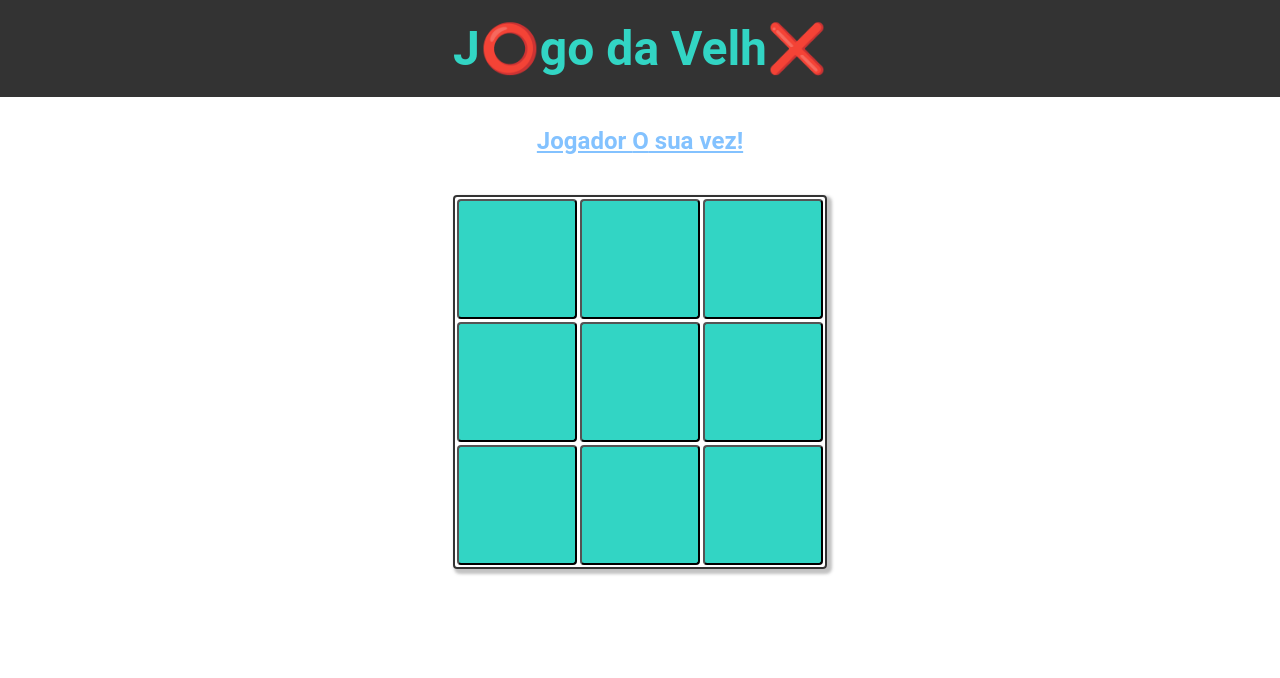
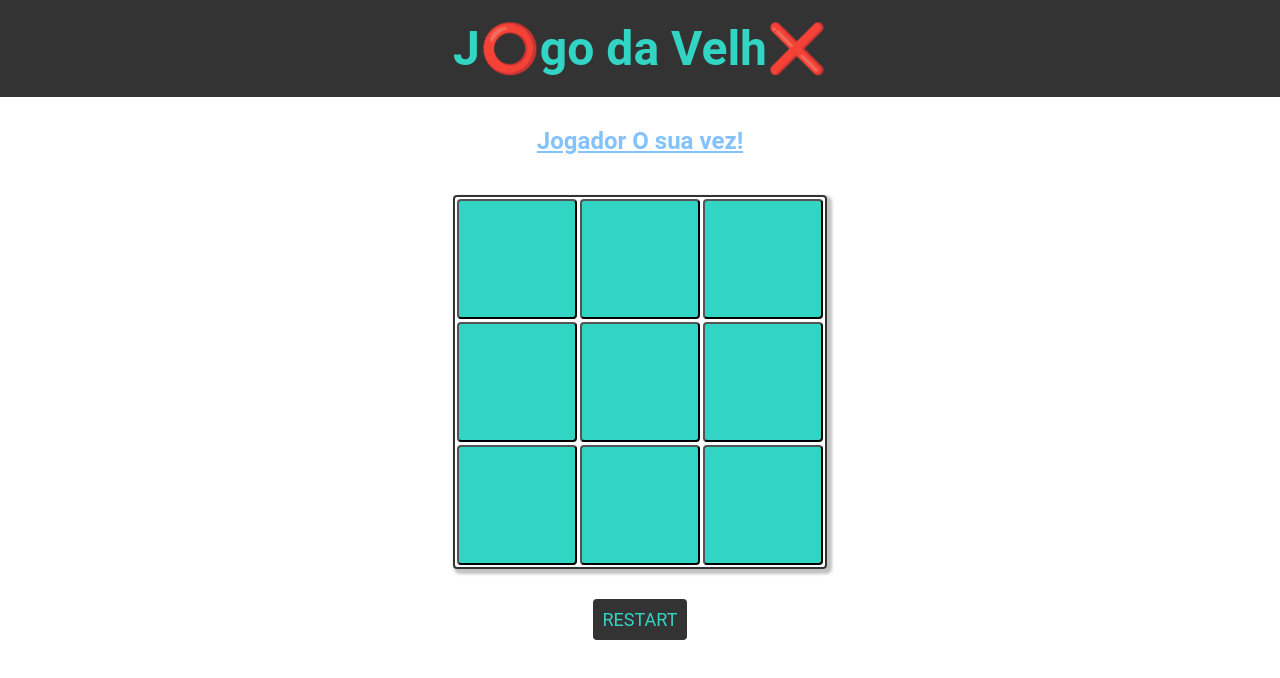
Before and after one commit to flborrelli/tic-tac-toe-ts, a React (Create React App) app: page / in a window 1280 px wide. Shown: the top 678 px of the page. Built offline with nearby package versions, Linux system fonts and the light colour scheme.

Commit message:
BReset component with props working well

```diff
--- a/src/Components/Board/Board.tsx
+++ b/src/Components/Board/Board.tsx
@@ -1,20 +1,21 @@
 import React, { useState, useEffect } from "react";
 import "./Board.css";
+import Reset from "../Reset/Reset";
 
 const Board: React.FC = () => {
-
   //tipando variável como array de strings
-  const emptyBoard: Array<string> = Array(9).fill("");
+  const emptyBoard: string[] = Array(9).fill("");
   //tipando estado board como array de strings
   const [board, setBoard] = useState<Array<string>>(emptyBoard);
   //tipando estado currentPlayer como string
-  const [currentPlayer, setCurrentPlayer] = useState<string>('O');
+  const [currentPlayer, setCurrentPlayer] = useState<string>("O");
   //tipando estado currentPlayer como string
-  const [winner, setWinner] = useState<string>('');
+  const [winner, setWinner] = useState<string | null>(null);
 
   useEffect(checkWinner, [board]);
 
-  function handleBoardClick(index: number){
+  function handleBoardClick(index: number) {
+    //Check if the game finished
     if (winner) {
       console.log("Jogo finalizado!");
       return null;
@@ -23,13 +24,15 @@ const Board: React.FC = () => {
     if (board[index] !== "") {
       return null;
     }
-    setBoard(board.map((element, elementIndex) => elementIndex === index ? currentPlayer : element));
+    setBoard(
+      board.map((element, elementIndex) =>
+        elementIndex === index ? currentPlayer : element
+      )
+    );
     setCurrentPlayer(currentPlayer === "X" ? "O" : "X");
   }
 
-
-  function checkWinner(){
-
+  function checkWinner() {
     const winningPossibilities: string[][] = [
       [board[0], board[1], board[2]],
       [board[3], board[4], board[5]],
@@ -59,8 +62,8 @@ const Board: React.FC = () => {
   }
 
   function checkDraw() {
-    if (board.every((element) => element !== "") && winner === '') {
-      console.log('E');
+    if (board.every((element) => element !== "") && winner === null) {
+      console.log("E");
       setWinner("E");
     }
   }
@@ -69,16 +72,58 @@ const Board: React.FC = () => {
 
   return (
     <>
-    {winner ?  <div className={`jogador-da-vez ${currentPlayer}`}>Jogo Finalizado</div> : <div className={`jogador-da-vez ${currentPlayer}`}>Jogador {currentPlayer} sua vez!</div>}
-    <div className="container">
-      <div className="game">
-        <div className="board-grid">
-          {board.map((element, index) => <button className={`btn ${element}`} key={index} onClick={() => handleBoardClick(index)}>{element}</button>)}
+      {winner ? (
+        <div className={`jogador-da-vez ${currentPlayer}`}>Jogo Finalizado</div>
+      ) : (
+        <div className={`jogador-da-vez ${currentPlayer}`}>
+          Jogador {currentPlayer} sua vez!
+        </div>
+      )}
+      <div className="container">
+        <div className="game">
+          <div className="board-grid">
+            {board.map((element, index) => (
+              <button
+                className={`btn ${element}`}
+                key={index}
+                onClick={() => handleBoardClick(index)}
+              >
+                {element}
+              </button>
+            ))}
+          </div>
+        </div>
+
+        <div className="btns-container">
+          <Reset
+            emptyBoard={emptyBoard}
+            setCurrentPlayer={setCurrentPlayer}
+            setBoard={setBoard}
+            setWinner={setWinner}
+          />
+          {winner && (
+            <footer>
+              {winner === "E" ? (
+                <h2 className={winner}>
+                  Empate{" "}
+                  <span role="img" aria-label="worried-face">
+                    😟
+                  </span>
+                </h2>
+              ) : (
+                <h2 className={winner}>
+                  {winner} venceu{" "}
+                  <span role="img" aria-label="throphy">
+                    🏆
+                  </span>
+                </h2>
+              )}
+            </footer>
+          )}
         </div>
       </div>
-    </div>
     </>
   );
-}
+};
 
 export default Board;
--- /dev/null
+++ b/src/Components/Reset/Reset.css
@@ -0,0 +1,13 @@
+.reset-container {
+  text-align: center;
+}
+
+.reset-container button {
+  margin-top: 30px;
+  padding: 10px;
+  color: rgb(50,213,196);
+  background: #333;
+  border-radius: 4px;
+  border: none;
+  text-transform: uppercase;
+}
--- /dev/null
+++ b/src/Components/Reset/Reset.tsx
@@ -0,0 +1,30 @@
+import React from "react";
+import "./Reset.css";
+
+interface Props {
+  emptyBoard: string[];
+  setBoard: React.Dispatch<React.SetStateAction<string[]>>;
+  setWinner: React.Dispatch<React.SetStateAction<string | null>>;
+  setCurrentPlayer: React.Dispatch<React.SetStateAction<string>>;
+}
+
+const Reset: React.FC<Props> = ({
+  setCurrentPlayer,
+  setBoard,
+  setWinner,
+  emptyBoard,
+}) => {
+  function resetGame() {
+    setCurrentPlayer("O");
+    setBoard(emptyBoard);
+    setWinner(null);
+  }
+
+  return (
+    <div className="reset-container">
+      <button onClick={resetGame}>Restart</button>
+    </div>
+  );
+};
+
+export default Reset;
```
